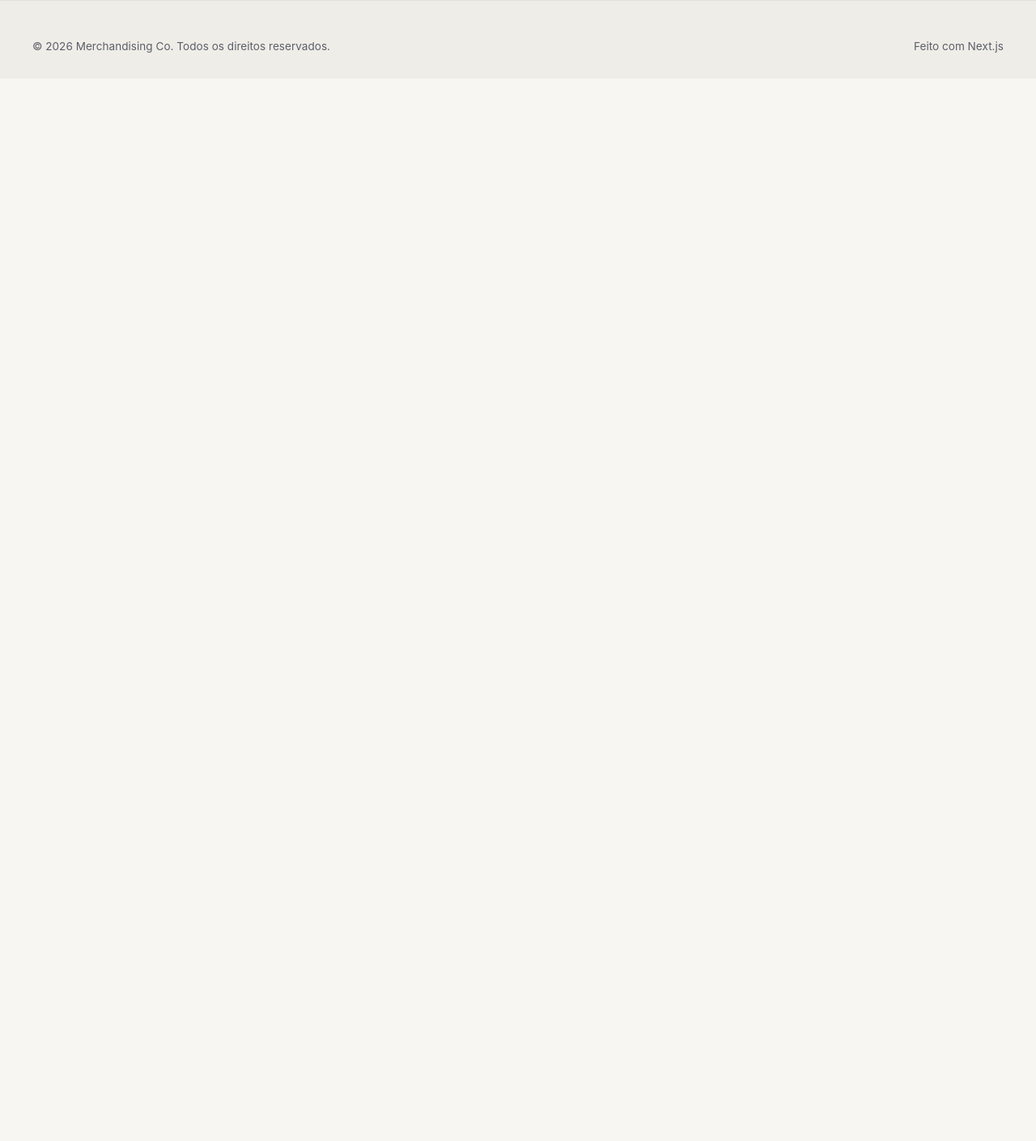
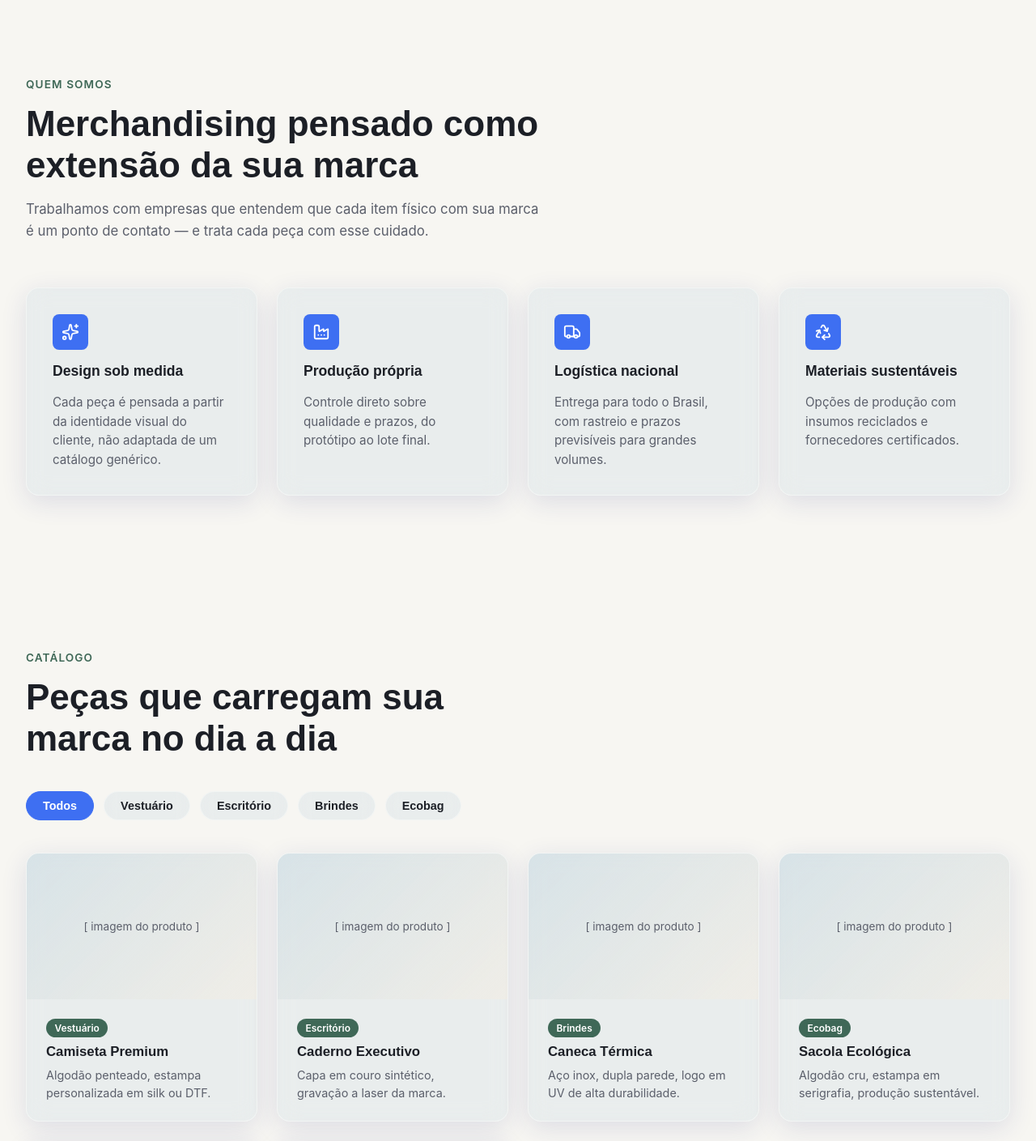
Before and after one commit to PatricAugusto/Site-Merchandising, a Next.js app: page / in a window 1280 px wide. Shown: the part 800-2209 px from the top of the page at 81% size. Before the commit the page ends 897 px from the top, so only its background shows below. Built offline with nearby package versions, Linux system fonts and the light colour scheme.

Commit message:
feat: adiciona seção Produtos com filtro por categoria

```diff
--- a/src/app/page.tsx
+++ b/src/app/page.tsx
@@ -1,9 +1,13 @@
 import Hero from "@/components/sections/Hero";
+import About from "@/components/sections/About";
+import Products from "@/components/sections/Products";
 
 export default function Home() {
   return (
     <>
       <Hero />
+      <About />
+      <Products />
     </>
   );
 }
--- /dev/null
+++ b/src/components/sections/About.tsx
@@ -0,0 +1,139 @@
+"use client";
+
+import styled from "styled-components";
+import { Sparkles, Factory, Truck, Recycle } from "lucide-react";
+
+const AboutWrapper = styled.section`
+  padding: 6rem 2rem;
+  max-width: 1280px;
+  margin: 0 auto;
+`;
+
+const SectionHeader = styled.div`
+  max-width: 640px;
+  margin-bottom: 3.5rem;
+
+  display: flex;
+  flex-direction: column;
+  gap: 1rem;
+`;
+
+const Eyebrow = styled.span`
+  font-size: 0.85rem;
+  font-weight: 600;
+  letter-spacing: 0.08em;
+  text-transform: uppercase;
+  color: ${({ theme }) => theme.colors.secondary};
+`;
+
+const Title = styled.h2`
+  font-size: clamp(2rem, 3.5vw, 2.75rem);
+  font-weight: 700;
+  color: ${({ theme }) => theme.colors.text};
+  line-height: 1.15;
+`;
+
+const Description = styled.p`
+  font-size: 1.05rem;
+  color: ${({ theme }) => theme.colors.textMuted};
+  line-height: 1.6;
+`;
+
+const Grid = styled.div`
+  display: grid;
+  grid-template-columns: repeat(auto-fit, minmax(240px, 1fr));
+  gap: 1.5rem;
+`;
+
+const Card = styled.div`
+  padding: 2rem;
+  border-radius: ${({ theme }) => theme.radii.md};
+  background: ${({ theme }) => theme.colors.glass};
+  backdrop-filter: blur(14px);
+  -webkit-backdrop-filter: blur(14px);
+  border: 1px solid ${({ theme }) => theme.colors.glassBorder};
+  box-shadow: ${({ theme }) => theme.shadows.glass};
+
+  display: flex;
+  flex-direction: column;
+  gap: 1rem;
+
+  transition: transform 0.25s ease;
+
+  &:hover {
+    transform: translateY(-4px);
+  }
+`;
+
+const IconWrapper = styled.div`
+  width: 44px;
+  height: 44px;
+  border-radius: ${({ theme }) => theme.radii.sm};
+  background: ${({ theme }) => theme.colors.primary};
+  display: flex;
+  align-items: center;
+  justify-content: center;
+  color: #fff;
+`;
+
+const CardTitle = styled.h3`
+  font-size: 1.1rem;
+  font-weight: 600;
+  color: ${({ theme }) => theme.colors.text};
+`;
+
+const CardText = styled.p`
+  font-size: 0.95rem;
+  color: ${({ theme }) => theme.colors.textMuted};
+  line-height: 1.55;
+`;
+
+const differentials = [
+  {
+    icon: Sparkles,
+    title: "Design sob medida",
+    text: "Cada peça é pensada a partir da identidade visual do cliente, não adaptada de um catálogo genérico.",
+  },
+  {
+    icon: Factory,
+    title: "Produção própria",
+    text: "Controle direto sobre qualidade e prazos, do protótipo ao lote final.",
+  },
+  {
+    icon: Truck,
+    title: "Logística nacional",
+    text: "Entrega para todo o Brasil, com rastreio e prazos previsíveis para grandes volumes.",
+  },
+  {
+    icon: Recycle,
+    title: "Materiais sustentáveis",
+    text: "Opções de produção com insumos reciclados e fornecedores certificados.",
+  },
+];
+
+export default function About() {
+  return (
+    <AboutWrapper id="sobre">
+      <SectionHeader>
+        <Eyebrow>Quem somos</Eyebrow>
+        <Title>Merchandising pensado como extensão da sua marca</Title>
+        <Description>
+          Trabalhamos com empresas que entendem que cada item físico com sua marca
+          é um ponto de contato — e trata cada peça com esse cuidado.
+        </Description>
+      </SectionHeader>
+
+      <Grid>
+        {differentials.map(({ icon: Icon, title, text }) => (
+          <Card key={title}>
+            <IconWrapper>
+              <Icon size={22} />
+            </IconWrapper>
+            <CardTitle>{title}</CardTitle>
+            <CardText>{text}</CardText>
+          </Card>
+        ))}
+      </Grid>
+    </AboutWrapper>
+  );
+}
--- /dev/null
+++ b/src/components/sections/Products.tsx
@@ -0,0 +1,185 @@
+"use client";
+
+import { useState } from "react";
+import styled from "styled-components";
+
+const categories = ["Todos", "Vestuário", "Escritório", "Brindes", "Ecobag"] as const;
+type Category = (typeof categories)[number];
+
+interface Product {
+  name: string;
+  category: Exclude<Category, "Todos">;
+  description: string;
+}
+
+const products: Product[] = [
+  { name: "Camiseta Premium", category: "Vestuário", description: "Algodão penteado, estampa personalizada em silk ou DTF." },
+  { name: "Caderno Executivo", category: "Escritório", description: "Capa em couro sintético, gravação a laser da marca." },
+  { name: "Caneca Térmica", category: "Brindes", description: "Aço inox, dupla parede, logo em UV de alta durabilidade." },
+  { name: "Sacola Ecológica", category: "Ecobag", description: "Algodão cru, estampa em serigrafia, produção sustentável." },
+  { name: "Boné Aba Reta", category: "Vestuário", description: "Bordado 3D, ajuste em fivela metálica." },
+  { name: "Squeeze Personalizada", category: "Brindes", description: "Plástico livre de BPA, tampa com trava de segurança." },
+];
+
+const ProductsWrapper = styled.section`
+  padding: 6rem 2rem;
+  max-width: 1280px;
+  margin: 0 auto;
+`;
+
+const SectionHeader = styled.div`
+  max-width: 640px;
+  margin-bottom: 2.5rem;
+  display: flex;
+  flex-direction: column;
+  gap: 1rem;
+`;
+
+const Eyebrow = styled.span`
+  font-size: 0.85rem;
+  font-weight: 600;
+  letter-spacing: 0.08em;
+  text-transform: uppercase;
+  color: ${({ theme }) => theme.colors.secondary};
+`;
+
+const Title = styled.h2`
+  font-size: clamp(2rem, 3.5vw, 2.75rem);
+  font-weight: 700;
+  color: ${({ theme }) => theme.colors.text};
+  line-height: 1.15;
+`;
+
+const FilterBar = styled.div`
+  display: flex;
+  flex-wrap: wrap;
+  gap: 0.75rem;
+  margin-bottom: 2.5rem;
+`;
+
+const FilterPill = styled.button<{ $active: boolean }>`
+  padding: 0.55rem 1.25rem;
+  border-radius: 999px;
+  font-size: 0.9rem;
+  font-weight: 600;
+  cursor: pointer;
+
+  background: ${({ theme, $active }) =>
+    $active ? theme.colors.primary : theme.colors.glass};
+  color: ${({ theme, $active }) => ($active ? "#fff" : theme.colors.text)};
+  border: 1px solid
+    ${({ theme, $active }) => ($active ? theme.colors.primary : theme.colors.glassBorder)};
+  backdrop-filter: blur(10px);
+  transition: all 0.2s ease;
+
+  &:hover {
+    transform: translateY(-2px);
+  }
+`;
+
+const Grid = styled.div`
+  display: grid;
+  grid-template-columns: repeat(auto-fit, minmax(260px, 1fr));
+  gap: 1.5rem;
+`;
+
+const Card = styled.div`
+  border-radius: ${({ theme }) => theme.radii.md};
+  overflow: hidden;
+  background: ${({ theme }) => theme.colors.glass};
+  backdrop-filter: blur(14px);
+  -webkit-backdrop-filter: blur(14px);
+  border: 1px solid ${({ theme }) => theme.colors.glassBorder};
+  box-shadow: ${({ theme }) => theme.shadows.glass};
+  transition: transform 0.25s ease;
+
+  &:hover {
+    transform: translateY(-4px);
+  }
+`;
+
+const ImagePlaceholder = styled.div`
+  height: 180px;
+  background: linear-gradient(
+    135deg,
+    ${({ theme }) => theme.colors.glassStrong},
+    ${({ theme }) => theme.colors.backgroundAlt}
+  );
+  display: flex;
+  align-items: center;
+  justify-content: center;
+  font-size: 0.85rem;
+  color: ${({ theme }) => theme.colors.textMuted};
+`;
+
+const CardBody = styled.div`
+  padding: 1.5rem;
+  display: flex;
+  flex-direction: column;
+  gap: 0.5rem;
+`;
+
+const CategoryBadge = styled.span`
+  align-self: flex-start;
+  font-size: 0.75rem;
+  font-weight: 600;
+  padding: 0.25rem 0.65rem;
+  border-radius: 999px;
+  background: ${({ theme }) => theme.colors.secondary};
+  color: #fff;
+`;
+
+const ProductName = styled.h3`
+  font-size: 1.05rem;
+  font-weight: 600;
+  color: ${({ theme }) => theme.colors.text};
+`;
+
+const ProductDescription = styled.p`
+  font-size: 0.9rem;
+  color: ${({ theme }) => theme.colors.textMuted};
+  line-height: 1.5;
+`;
+
+export default function Products() {
+  const [activeCategory, setActiveCategory] = useState<Category>("Todos");
+
+  const filteredProducts =
+    activeCategory === "Todos"
+      ? products
+      : products.filter((p) => p.category === activeCategory);
+
+  return (
+    <ProductsWrapper id="produtos">
+      <SectionHeader>
+        <Eyebrow>Catálogo</Eyebrow>
+        <Title>Peças que carregam sua marca no dia a dia</Title>
+      </SectionHeader>
+
+      <FilterBar>
+        {categories.map((category) => (
+          <FilterPill
+            key={category}
+            $active={activeCategory === category}
+            onClick={() => setActiveCategory(category)}
+          >
+            {category}
+          </FilterPill>
+        ))}
+      </FilterBar>
+
+      <Grid>
+        {filteredProducts.map((product) => (
+          <Card key={product.name}>
+            <ImagePlaceholder>[ imagem do produto ]</ImagePlaceholder>
+            <CardBody>
+              <CategoryBadge>{product.category}</CategoryBadge>
+              <ProductName>{product.name}</ProductName>
+              <ProductDescription>{product.description}</ProductDescription>
+            </CardBody>
+          </Card>
+        ))}
+      </Grid>
+    </ProductsWrapper>
+  );
+}
```
